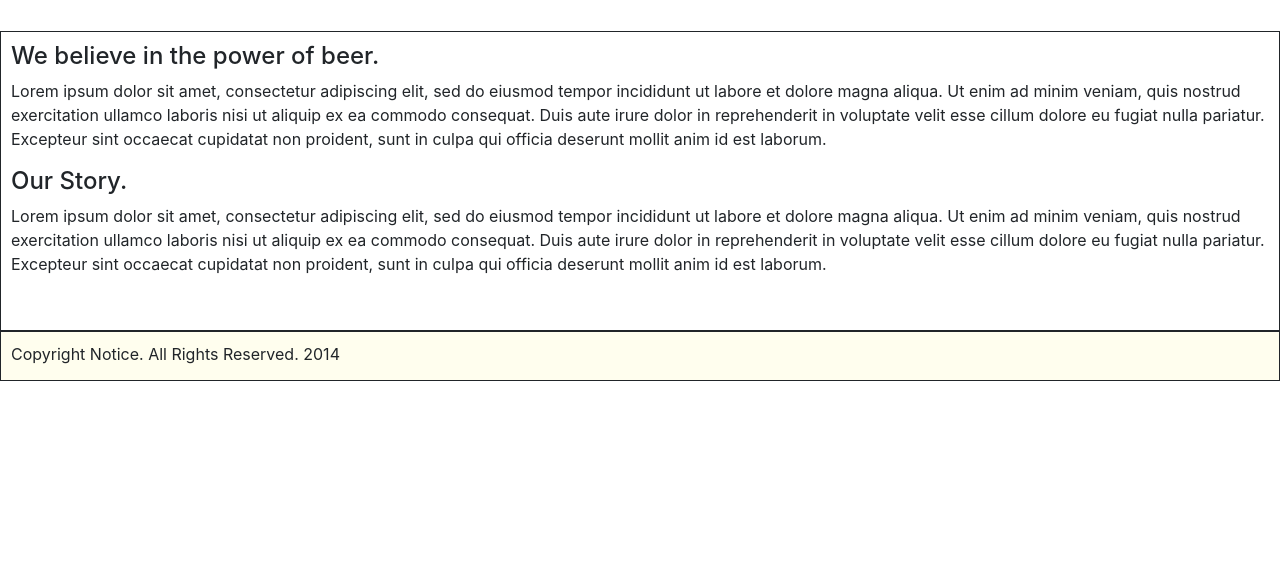
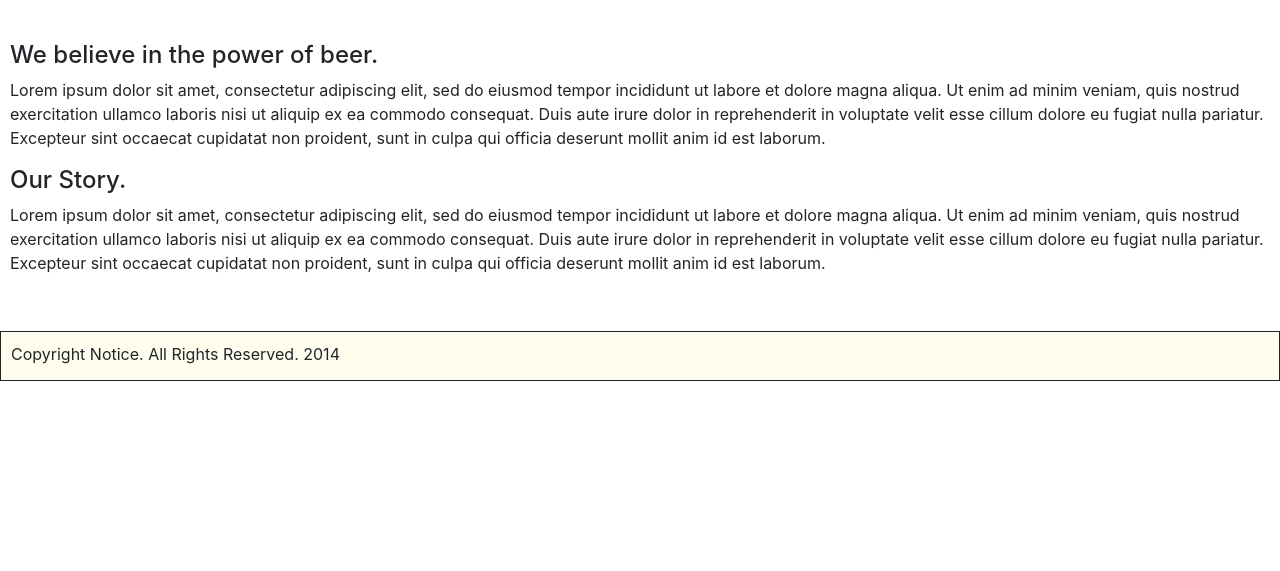
Before and after one commit to amuletum/PFE-FinalProject, a PHP site: page /AboutUs.html in a window 1280 px wide. Shown: the part 235-806 px from the top of the page. Run offline with PHP 8.4, Linux system fonts and the light colour scheme.

Commit message:
Update homework2.css

```diff
--- a/homework2.css
+++ b/homework2.css
@@ -129,8 +129,8 @@ input{
 /*    position: relative;
 */    height:300px;
     padding: 10px;
-    border:1px solid;
-
+/*    border:1px solid;
+*/
 }
 
 #corefeatures{
```
